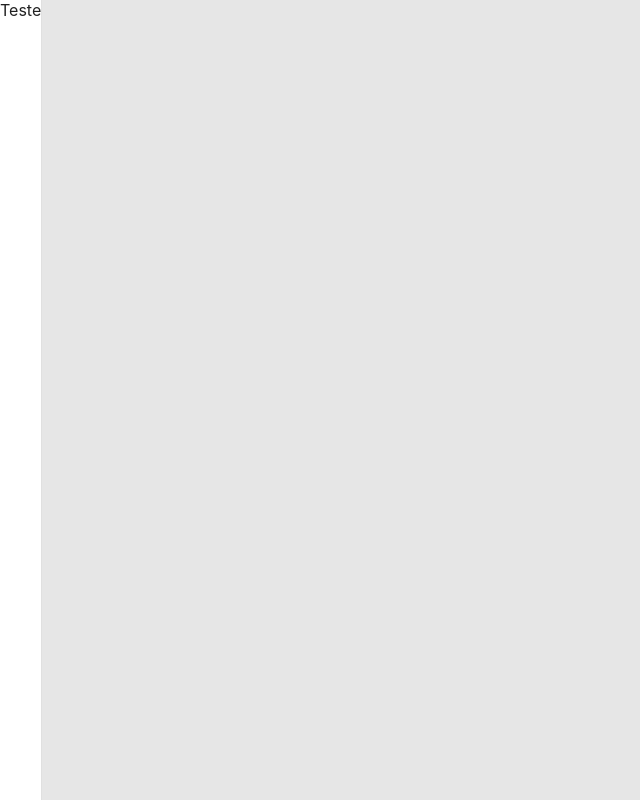
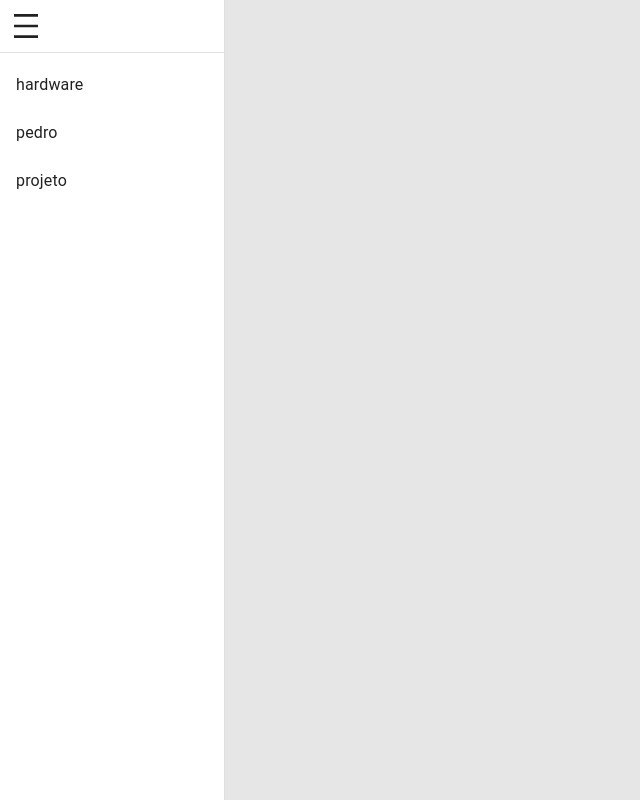
Before and after one commit to PedroLuizAquino/sell_hardware, a React (Create React App) app: page / in a window 1280 px wide. Shown: the whole page, without its empty margins (0-640 px from the left). Built offline with nearby package versions, Linux system fonts and the light colour scheme.

Commit message:
list menu-lateral

```diff
--- a/package.json
+++ b/package.json
@@ -17,6 +17,7 @@
     "@mui/system": "^5.13.2",
     "react": "^18.2.0",
     "react-dom": "^18.2.0",
+    "react-icons": "^4.9.0",
     "react-router-dom": "^6.12.0",
     "react-scripts": "5.0.1"
   },
--- a/src/App.tsx
+++ b/src/App.tsx
@@ -1,19 +1,23 @@
 import './App.css';
 import { BrowserRouter } from 'react-router-dom';
 import { AppRoutes } from './routes';
-
 import { MenuLateral } from './shared/components';
 import { AppThemeProvider } from './shared/contexts/ThemeContext';
+import { DrawerProvider } from './shared/contexts';
 
 export const App = () => {
   return (
 
     <AppThemeProvider>
-      <BrowserRouter>
-        <MenuLateral>
-          <AppRoutes />
-        </MenuLateral>
-      </BrowserRouter>
+      <DrawerProvider>
+        <BrowserRouter>
+
+          <MenuLateral>
+            <AppRoutes />
+          </MenuLateral>
+
+        </BrowserRouter>
+      </DrawerProvider>
     </AppThemeProvider>
 
   );
--- a/src/routes/index.tsx
+++ b/src/routes/index.tsx
@@ -1,7 +1,30 @@
 
 import { Routes, Route, Navigate } from 'react-router-dom'
+import { useEffect } from 'react';
+import { useDrawerContext } from '../shared/contexts';
+
 
 export const AppRoutes = () => {
+    const { setDrawerOption } = useDrawerContext();
+
+
+    useEffect(() => {
+        setDrawerOption([
+            {
+                id: 1,
+                label: "hardware",
+            },
+            {
+                id: 2,
+                label: "pedro",
+            },
+            {
+                id: 3,
+                label: "projeto",
+            }
+        ])
+
+    }, [])
 
     return (
         <Routes>
--- a/src/shared/components/menu-lateral/MenuLateral.tsx
+++ b/src/shared/components/menu-lateral/MenuLateral.tsx
@@ -1,19 +1,75 @@
-import { Drawer } from "@mui/material";
+import { Divider, Drawer, List, ListItemButton, ListItemText, useMediaQuery, useTheme } from "@mui/material";
 import { Box } from "@mui/system";
+import { MdDensityMedium } from 'react-icons/md';
+import { useDrawerContext } from "../../contexts";
 
-interface InMenuLateral {
+interface IMenuLateral {
     children: React.ReactNode;
 }
 
-export const MenuLateral: React.FC<InMenuLateral> = (children) => {
+interface IListItemFilterProps {
+    label: string;
+    filter?: string;
+    onClick: (() => void) | undefined;
+}
 
+const ListItemFilter: React.FC<IListItemFilterProps> = ({ label, filter, onClick }) => {
+
+
+
+    const handleClick = () => {
+        onClick?.();
+    }
+
+    return (
+        <ListItemButton onClick={handleClick}>
+            <ListItemText primary={label} />
+        </ListItemButton>
+    );
+}
+
+export const MenuLateral: React.FC<IMenuLateral> = ({ children }) => {
+    const theme = useTheme();
+    const smDown = useMediaQuery(theme.breakpoints.down('sm'));
+    const { isDrawerOpen, toggleDrawerOpen, drawerOptions } = useDrawerContext();
 
     return (
         <>
-            <Drawer variant="permanent" >
-                Teste
+            <Drawer open={isDrawerOpen}
+                variant={smDown ? 'temporary' : "permanent"}
+                onClose={toggleDrawerOpen}
+            >
+                <Box
+                    width={theme.spacing(28)}
+                    display={"flex"}
+                    flexDirection={"column"}
+                    height={'100%'}
+                >
+                    <Box
+                        width={"100%"}
+                        height={theme.spacing(4)}
+                        padding={'10px'}
+                        display={'flex'}
+                    >
+                        <MdDensityMedium size={'2em'} onClick={toggleDrawerOpen} />
+                    </Box>
+                    <Divider />
+                    <Box flex={1}>
+                        <List component={'nav'}>
+                            {drawerOptions.map(drawerOption => (
+                                <ListItemFilter
+                                    key={drawerOption.id}
+                                    label={drawerOption.label}
+                                    onClick={undefined}
+
+                                />
+                            ))}
+                        </List>
+                    </Box>
+                </Box>
             </Drawer>
-            <Box>
+            <Box height={"100"} marginLeft={smDown ? 0 : theme.spacing(28)}>
+                {children}
             </Box>
         </>
 
--- /dev/null
+++ b/src/shared/contexts/DrawerContext.tsx
@@ -0,0 +1,54 @@
+import { useState, useContext, createContext, useCallback } from 'react';
+
+interface IDrawerContextData {
+    drawerOptions: iDrawerOption[];
+    isDrawerOpen: boolean;
+    toggleDrawerOpen: () => void;
+    setDrawerOption: (newDrawerOptions: iDrawerOption[]) => void;
+}
+
+interface iDrawerOption {
+    id: number;
+    label: string;
+    filter?: string;
+}
+
+const DrawerContext = createContext({} as IDrawerContextData)
+
+
+export const useDrawerContext = () => {
+    return useContext(DrawerContext);
+}
+
+
+interface IDrawerProvider {
+    children: React.ReactNode;
+
+}
+export const DrawerProvider: React.FC<IDrawerProvider> = ({ children }) => {
+    const [isDrawerOpen, setIsDrawerOpen] = useState(false);
+    const [drawerOptions, setDrawerOptions] = useState<iDrawerOption[]>([]);
+
+    const toggleDrawerOpen = useCallback(() => {
+        setIsDrawerOpen(oldDrawerOpen => !oldDrawerOpen)
+    }, [])
+
+    const handleSetDrawerOptions = useCallback((newDrawerOptions: iDrawerOption[]) => {
+        setDrawerOptions(newDrawerOptions)
+    }, [])
+
+    return (
+        <DrawerContext.Provider
+            value={
+                {
+                    isDrawerOpen,
+                    drawerOptions,
+                    toggleDrawerOpen,
+                    setDrawerOption: handleSetDrawerOptions
+                }
+            }>
+            {children}
+        </DrawerContext.Provider>
+    )
+
+}
--- a/src/shared/contexts/index.ts
+++ b/src/shared/contexts/index.ts
@@ -1 +1,2 @@
-export {};
+export * from './DrawerContext';
+export * from './ThemeContext';
```
Also changed, not shown: 1 other file (tests, documents, lock files or other folders).
